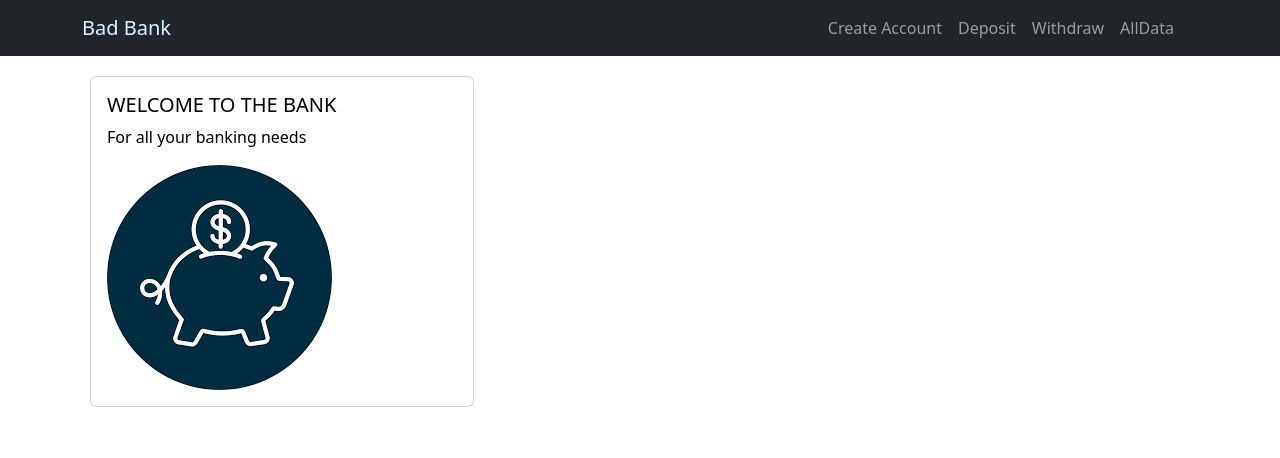
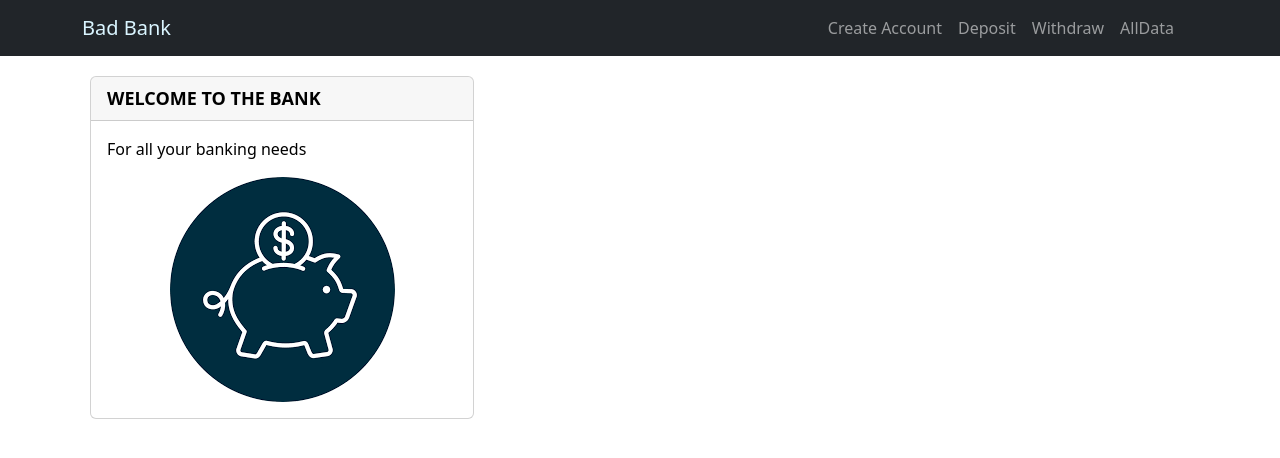
Before and after one commit to HujiAnni/BadBank, a React (Create React App) app: page /#/ in a window 1280 px wide. Shown: the top 458 px of the page. Built offline with nearby package versions, Linux system fonts and the light colour scheme.

Commit message:
fine-tuned card styles

```diff
--- a/src/App.css
+++ b/src/App.css
@@ -50,3 +50,7 @@
   color: white;
   font-weight: bolder;
 }
+
+img {
+  text-align: middle;
+}
--- a/src/App.js
+++ b/src/App.js
@@ -17,8 +17,8 @@ function App() {
         value={{
           users: [
             {
-              name: "abel",
-              email: "abel@mit.edu",
+              name: "Jianni Hu",
+              email: "jh2585@cornell.edu",
               password: "secret",
               balance: 500.0,
             },
--- a/src/Components/alldata.jsx
+++ b/src/Components/alldata.jsx
@@ -1,16 +1,15 @@
 import React from "react";
 import { UserContext } from "..";
 import Table from "react-bootstrap/Table";
-
+import Card from "./context";
 function AllData() {
   const ctx = React.useContext(UserContext);
   const profiles = [...ctx.users];
 
   return (
     <>
-      <h3>All Data Stored</h3>
       <br />
-      <div className="container" style={{ maxWidth: "90%" }}>
+      <div className="container" style={{ maxWidth: "75%" }}>
         <Table striped bordered hover responsive variant="dark">
           <thead>
             <tr>
--- a/src/Components/context.jsx
+++ b/src/Components/context.jsx
@@ -8,16 +8,23 @@ function Card(props) {
   }
 
   return (
-    <div
-      className={classes()}
-      style={{ maxWidth: "24rem", maxHeight: "28rem" }}
-    >
-      {/* <div className="card-header">{props.header}</div> */}
-      <div className="card-body" style={{ justifyContent: "center" }}>
+    <div className={classes()} style={{ maxWidth: "24rem" }}>
+      <div
+        className="card-header"
+        style={{ fontSize: "large", fontWeight: "bolder" }}
+      >
+        {props.header}
+      </div>
+      <div className="card-body">
         {props.title && <h5 className="card-title">{props.title}</h5>}
         {props.text && <p className="card-text">{props.text}</p>}
         {props.body}
-        {props.img && <img src={props.img} alt="Dynamic Image" />}
+        <div style={{ textAlign: "center" }}>
+          {props.img && (
+            <img src={props.img} alt="responsive image" className="img-fluid" />
+          )}
+        </div>
+
         {props.status && <div id="createStatus">{props.status}</div>}
       </div>
     </div>
--- a/src/Components/createaccount.jsx
+++ b/src/Components/createaccount.jsx
@@ -55,18 +55,15 @@ function CreateAccount() {
 
   return (
     <>
-      <br />
-
       <Card
         bgcolor="dark"
         txtcolor="white"
         status={status}
-        title="Create Account"
+        header="Create Account"
         body={
           show ? (
             <>
-              <br />
-              <h5 style={{ textAlign: "start" }}>Name</h5>
+              <h5>Name</h5>
               <input
                 type="input"
                 className="form-control"
--- a/src/Components/deposit.jsx
+++ b/src/Components/deposit.jsx
@@ -72,11 +72,11 @@ function Deposit() {
 
   return (
     <>
-      <h3>Deposit</h3>
       <br />
       <Card
         bgcolor="primary"
         status={status}
+        header="Deposit"
         body={
           show ? (
             <>
@@ -87,14 +87,12 @@ function Deposit() {
                   justifyContent: "space-between",
                 }}
               >
-                <h5>Balance:</h5>
-                <h5 style={{ textAlign: "right" }}>
-                  ${parseFloat(ctx.users[0].balance).toFixed(2)}
-                </h5>
+                <h6>Balance:</h6>
+                <h6>${parseFloat(ctx.users[0].balance).toFixed(2)}</h6>
               </div>
 
               <br />
-              <h5>Deposit Amount</h5>
+              <h6 style={{ textAlign: "start" }}>Deposit Amount</h6>
               <input
                 type="text"
                 className="form-control"
@@ -123,9 +121,9 @@ function Deposit() {
           ) : (
             <>
               <h5>Success</h5>
-              <h5>
+              <h6>
                 New Balance: ${parseFloat(ctx.users[0].balance).toFixed(2)}
-              </h5>
+              </h6>
               <br />
               <Button
                 type="submit"
--- a/src/Components/home.jsx
+++ b/src/Components/home.jsx
@@ -6,7 +6,7 @@ function Home() {
     <Context
       txtcolor="black"
       style={{ border: "none", maxWidth: "24rem" }}
-      title="WELCOME TO THE BANK"
+      header="WELCOME TO THE BANK"
       text="For all your banking needs"
       img={bankimg}
     ></Context>
--- a/src/Components/withdraw.jsx
+++ b/src/Components/withdraw.jsx
@@ -69,11 +69,11 @@ function Withdraw() {
 
   return (
     <>
-      <h3>Withdraw</h3>
       <br />
       <Card
         bgcolor="info"
         status={status}
+        header="Withdraw"
         body={
           show ? (
             <>
@@ -84,14 +84,12 @@ function Withdraw() {
                   justifyContent: "space-between",
                 }}
               >
-                <h5>Balance:</h5>
-                <h5 style={{ textAlign: "right" }}>
-                  ${parseFloat(ctx.users[0].balance).toFixed(2)}
-                </h5>
+                <h6>Balance:</h6>
+                <h6>${parseFloat(ctx.users[0].balance).toFixed(2)}</h6>
               </div>
 
               <br />
-              <h5>Withdraw Amount</h5>
+              <h6 style={{ textAlign: "start" }}>Withdraw Amount</h6>
               <input
                 type="text"
                 className="form-control"
@@ -120,9 +118,9 @@ function Withdraw() {
           ) : (
             <>
               <h5>Success</h5>
-              <h5>
+              <h6>
                 New Balance: ${parseFloat(ctx.users[0].balance).toFixed(2)}
-              </h5>
+              </h6>
               <br />
               <Button
                 type="submit"
```
